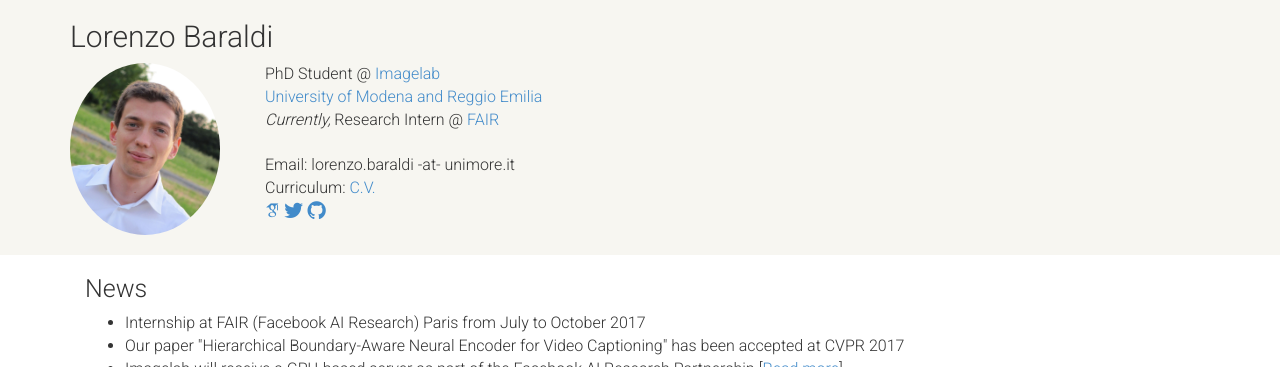
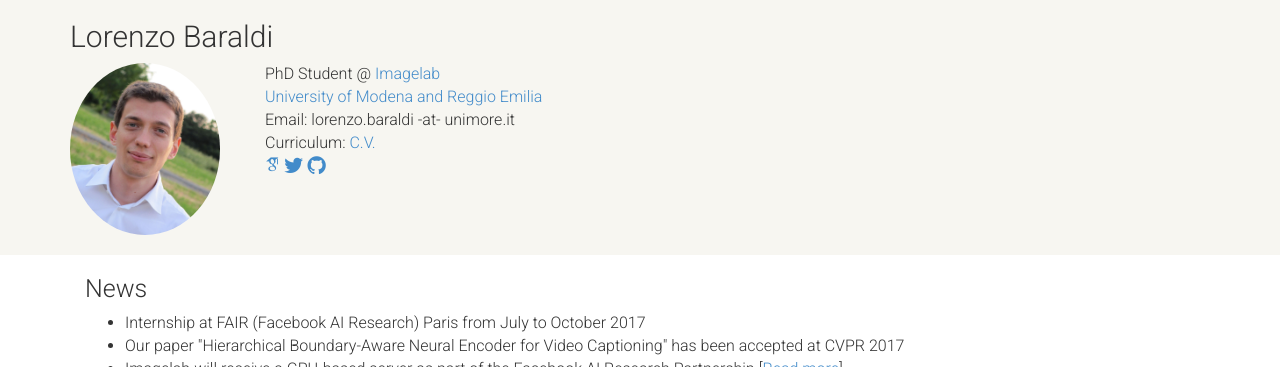
Before and after one commit to baraldilorenzo/baraldilorenzo.github.io, a Jekyll site: the page built from index.md, in a window 1280 px wide and 900 px high, cut to the strip 0-367 px from the top of the window. Built offline with Jekyll 4.4.1, drawn with Linux system fonts in a browser that asks for light colours; nearby versions of some CDN libraries; some web fonts are replaced.

Commit message:
Removed FAIR intern in header

```diff
--- a/_includes/header_home.html
+++ b/_includes/header_home.html
@@ -12,7 +12,6 @@
 	  <div class="col-md-9">
 		PhD Student @ <a href="http://imagelab.ing.unimore.it">Imagelab</a><br />
 		<a href="http://www.unimore.it">University of Modena and Reggio Emilia</a><br />
-		<i>Currently,</i> Research Intern @ <a href="https://research.fb.com/category/facebook-ai-research-fair/">FAIR</a><br /> <br />
 		<ul class="list-unstyled">
 		  <li>Email: lorenzo.baraldi -at- unimore.it</a></li>
 		  <li>Curriculum: <a href="{{ "/assets/curriculum.pdf" | relative_url }}">C.V.</a></li>
```
